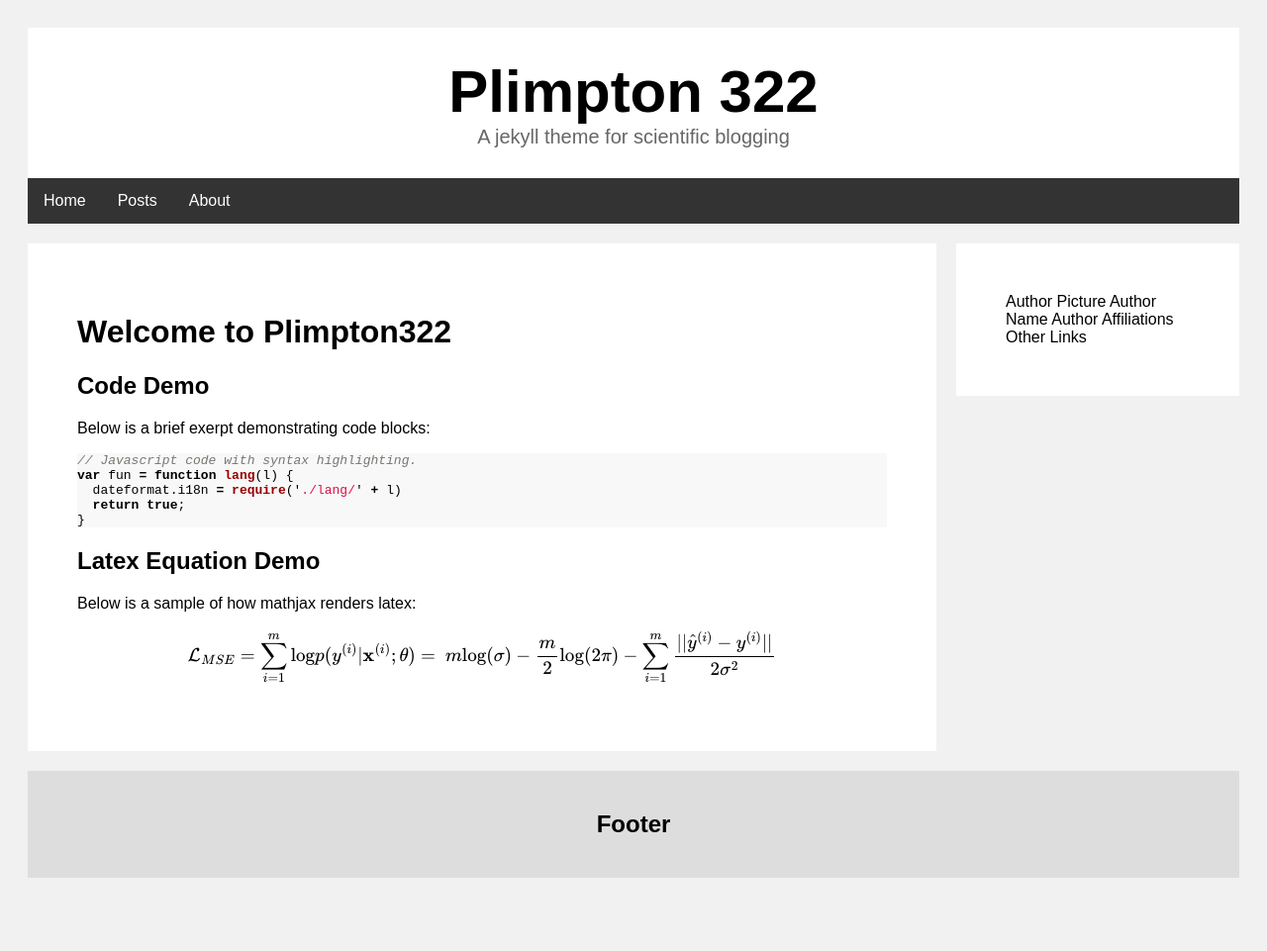
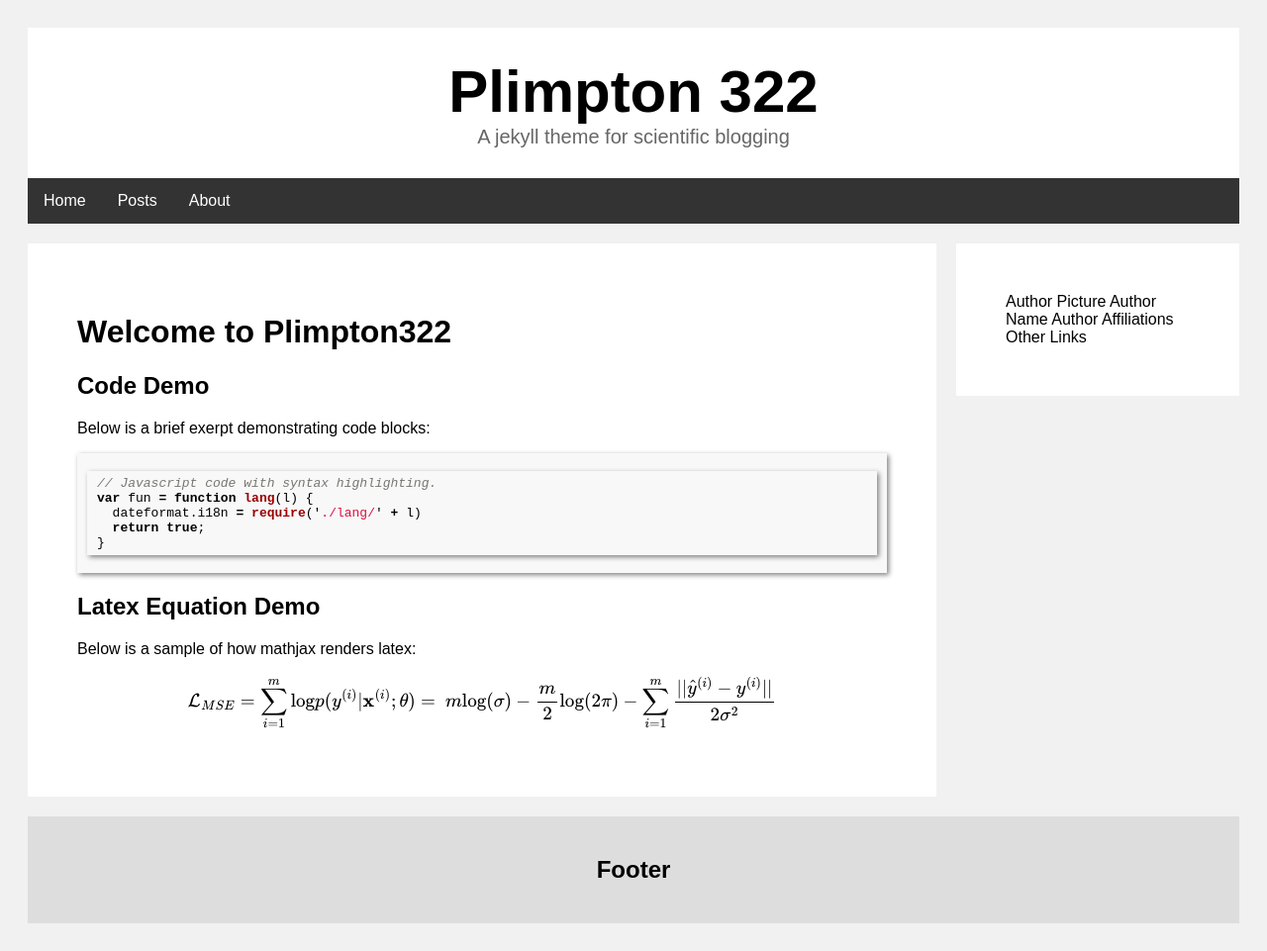
Before and after one commit to adrian-dalessandro/Plimpton322, a Jekyll site: the page built from index.md, in a window 1280 px wide. Shown: the whole page at 99% size. Built offline with Jekyll 4.4.1, drawn with Linux system fonts in a browser that asks for light colours; formulas are drawn with MathJax 3; before the commit the page ends 915 px from its top, so only the background shows below that.

Commit message:
Update rouge-github.scss

```diff
--- a/_sass/rouge-github.scss
+++ b/_sass/rouge-github.scss
@@ -5,7 +5,7 @@
   font-style: italic;
 }
 
-.highlight div {
+div .highlight {
   padding-right: 10px;
   padding-left: 10px;
   padding-top: 5px;
```
